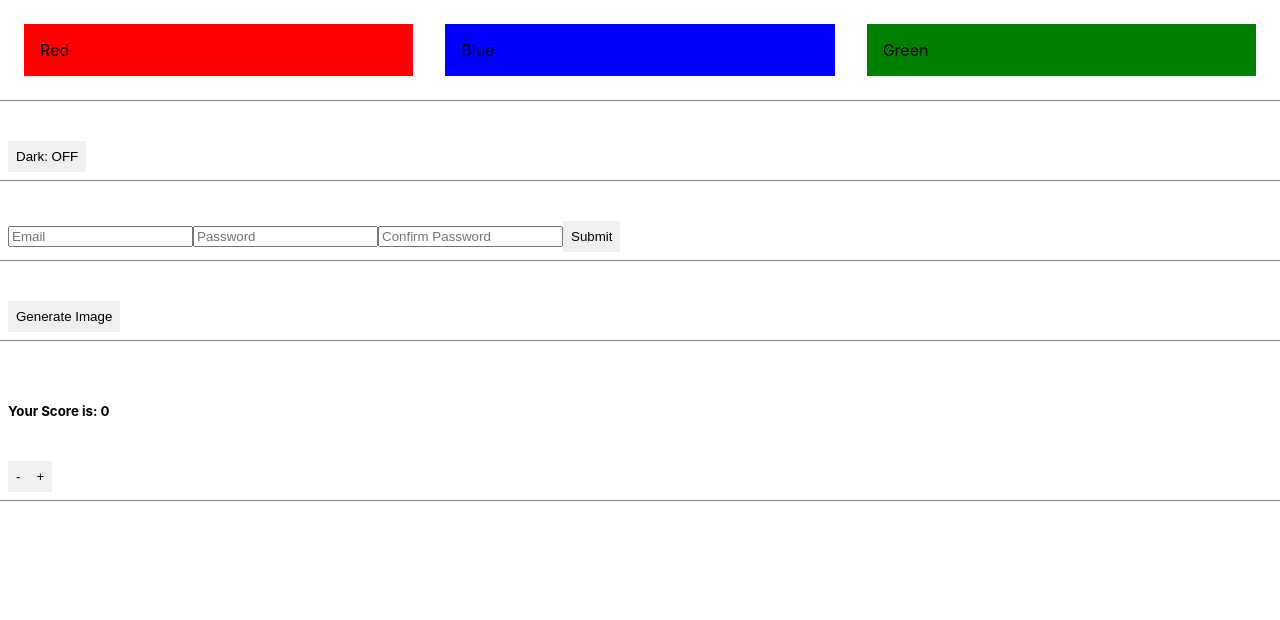
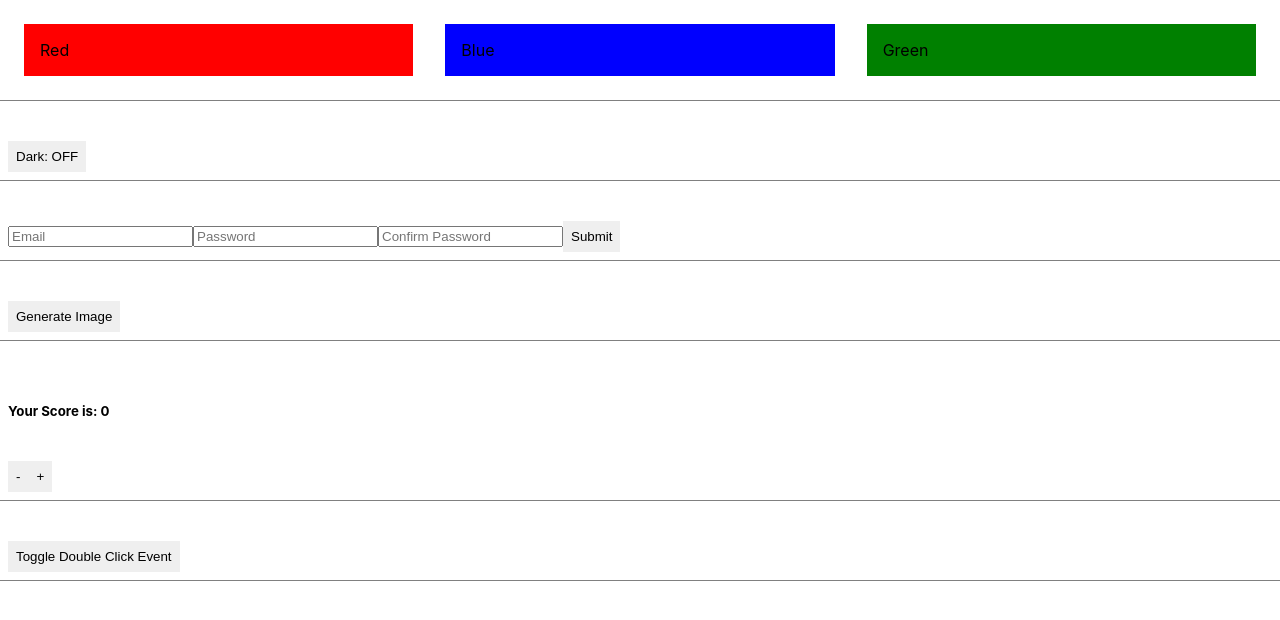
Before and after one commit to carlxaeron/react-js-code-challenges, a React (Create React App) app: page / in a window 1280 px wide. Shown: the top 620 px of the page. Built offline with nearby package versions, Linux system fonts and the light colour scheme; no server answers.

Commit message:
06-window-event

```diff
--- /dev/null
+++ b/src/06-window-event/WindowEvent.js
@@ -0,0 +1,17 @@
+import { useEffect } from 'react'
+
+const WindowEvent = () => {
+    const doubleClick = () => alert('Double Click')
+
+    useEffect(() => {
+      window.addEventListener('dblclick', doubleClick)
+
+      return () => window.removeEventListener('dblclick', doubleClick)
+    }, [])
+
+
+    return (
+        <h5>Double Click Is Active</h5>
+    )
+}
+export default WindowEvent
--- /dev/null
+++ b/src/06-window-event/WindowEventRenderer.js
@@ -0,0 +1,23 @@
+import { useState } from "react";
+import Button from "./../components/Button";
+import WindowEvent from "./WindowEvent";
+
+const WindowEventRenderer = () => {
+    const [evt, setEvt] = useState(false)
+
+    return (
+        <section>
+            <Button onClick={() => setEvt(!evt)}
+                title='Toggle Double Click Event'/>
+            {evt && (
+                <>
+                    <br/>
+                    <WindowEvent/>
+                </>
+            )}
+
+        </section>
+    )
+}
+
+export default WindowEventRenderer;
--- a/src/App.js
+++ b/src/App.js
@@ -6,7 +6,8 @@ import Test1 from './01-color-renderer/ColorRenderer';
 import Test2 from './02-dark-mode/DarkMode';
 import Test3 from './03-form-validator/FormValidator';
 import Test4 from './04-dog-pics/DogPicsRenderer';
-import Test5 from './05-score-keeper/ScoreKeeper'
+import Test5 from './05-score-keeper/ScoreKeeper';
+import Test6 from './06-window-event/WindowEventRenderer';
 
 function App() {
   const [darkMode,setDarkMode] = useState(false)
@@ -33,6 +34,7 @@ function App() {
         <Test3/>
         <Test4/>
         <Test5/>
+        <Test6/>
       </main>
       <footer>
 
```
